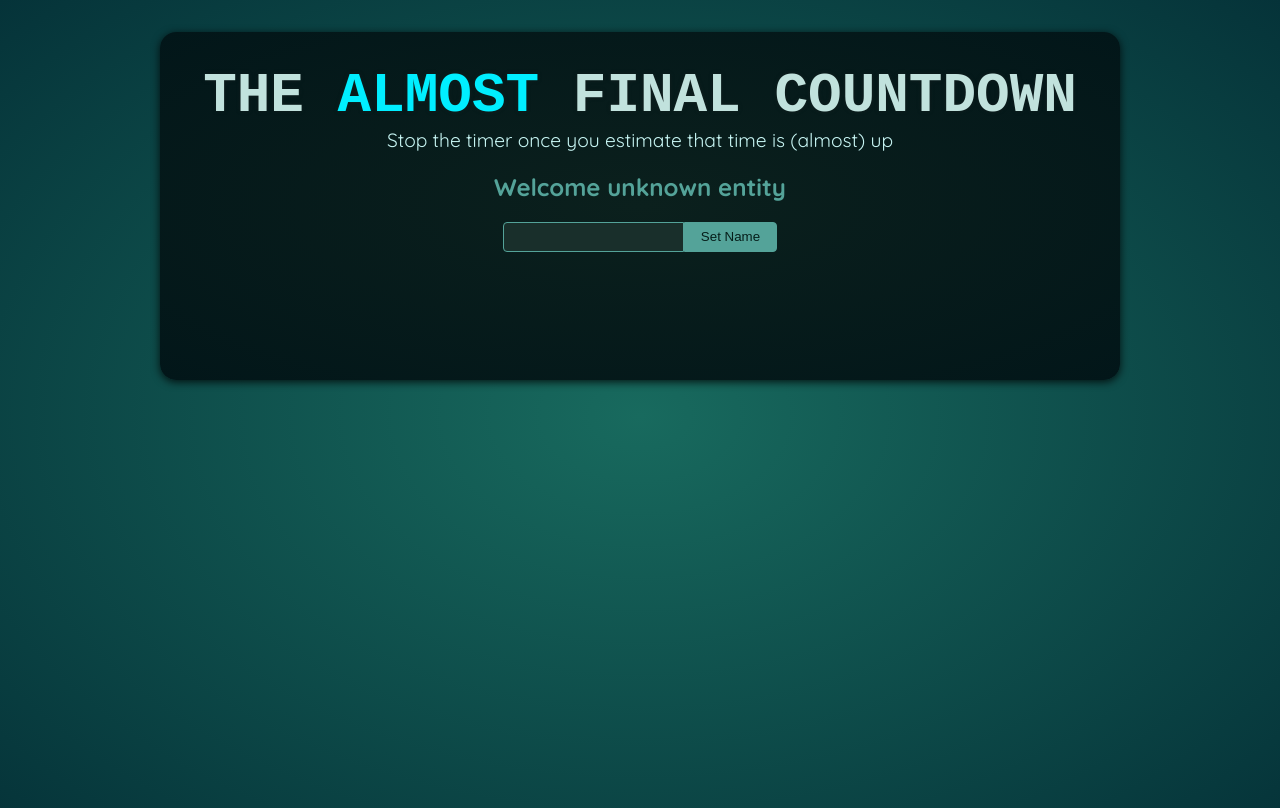
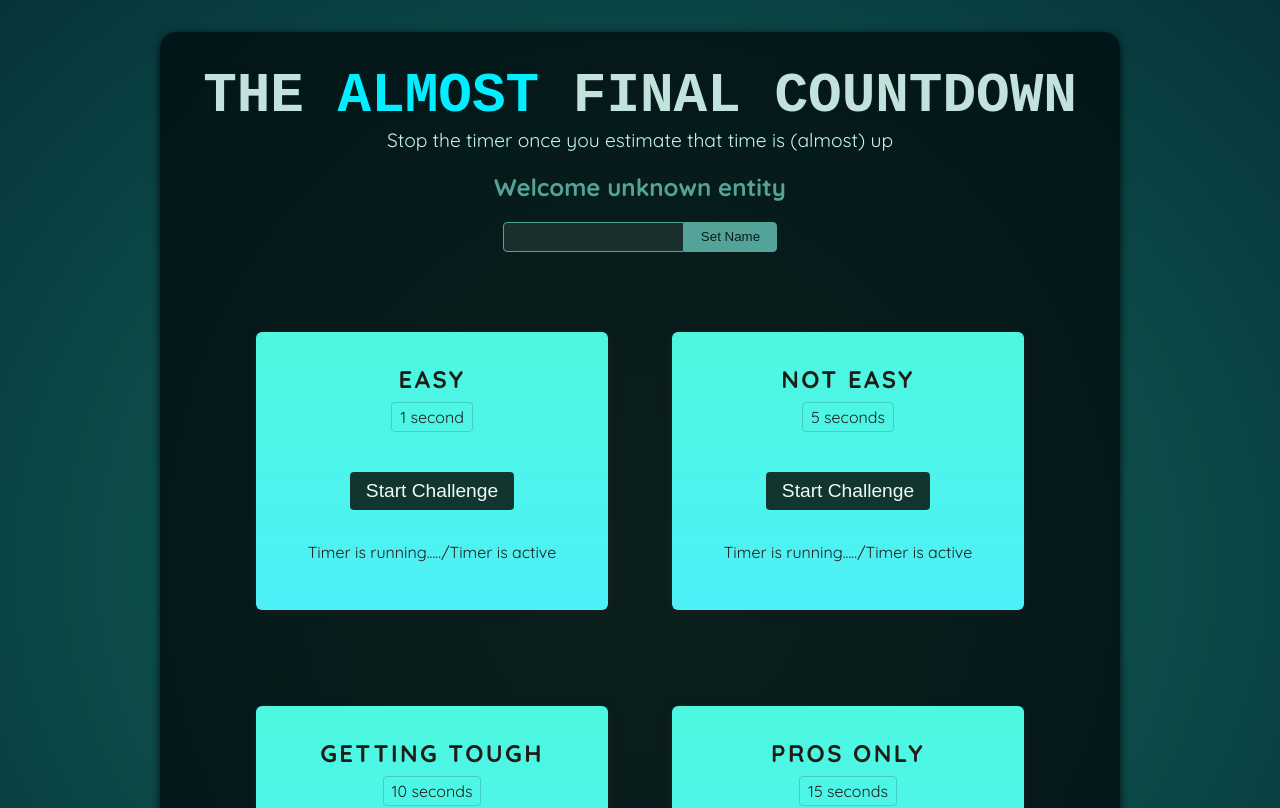
Before and after one commit to doaa51094/timer-project, a React (Vite) app: page / in a window 1280 px wide. Shown: the top 808 px of the page. Built offline with nearby package versions, Linux system fonts and the light colour scheme; a web font is replaced by a local one.

Commit message:
create card fo timer challenge

```diff
--- a/src/App.jsx
+++ b/src/App.jsx
@@ -1,10 +1,16 @@
 import Player from './components/Player.jsx';
+import TimerChallenge from './components/TimerChallenge.jsx';
 
 function App() {
   return (
     <>
       <Player />
-      <div id="challenges"></div>
+      <div id="challenges">
+        <TimerChallenge title='Easy' targetTime={1}/>
+        <TimerChallenge title='Not easy' targetTime={5}/>
+        <TimerChallenge title='Getting tough' targetTime={10}/>
+        <TimerChallenge title='Pros only' targetTime={15}/>
+      </div>
     </>
   );
 }
--- a/src/components/Player.jsx
+++ b/src/components/Player.jsx
@@ -1,16 +1,18 @@
 import { useRef, useState } from "react";
 
 export default function Player() {
-  const [enterdPlayerName,setEnterdPlayerName]=useState(null);
-  const playerName=useRef();
+  const [enterdPlayerName, setEnterdPlayerName] = useState(null);
+  const playerName = useRef();
 
   function handleClick() {
-    setEnterdPlayerName(playerName.current.value)  }
+    setEnterdPlayerName(playerName.current.value);
+    playerName.current.value = "";
+  }
   return (
     <section id="player">
-      <h2>Welcome {enterdPlayerName ?? 'unknown entity'}</h2>
+      <h2>Welcome {enterdPlayerName ?? "unknown entity"}</h2>
       <p>
-        <input ref={playerName} type="text"/>
+        <input ref={playerName} type="text" />
         <button onClick={handleClick}>Set Name</button>
       </p>
     </section>
--- /dev/null
+++ b/src/components/TimerChallenge.jsx
@@ -0,0 +1,14 @@
+import React from "react";
+
+const TimerChallenge = ({ title, targetTime }) => {
+  return (
+    <section className="challenge">
+      <h2>{title}</h2>
+      <p className="challenge-time">{targetTime} second{targetTime>1 ?'s':''}</p>
+      <p><button>Start Challenge</button></p>
+      <p>Timer is running...../Timer is active</p>
+    </section>
+  );
+};
+
+export default TimerChallenge;
```
